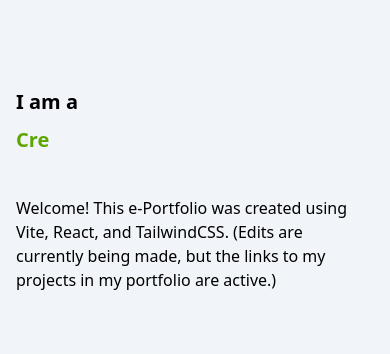
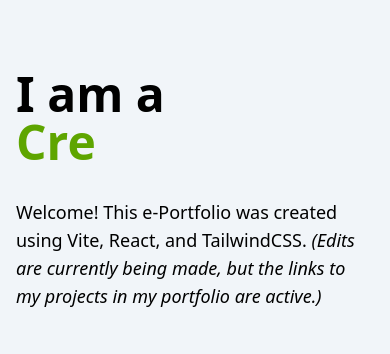
Before and after one commit to Sapereza/ePortfolio, a React (Vite) app: page / in a window 390 px wide. Shown: the part 182-536 px from the top of the page. Built offline with nearby package versions, Linux system fonts and the light colour scheme.

Commit message:
fixed some text size on the home.jsx file.

```diff
--- a/src/components/Home.jsx
+++ b/src/components/Home.jsx
@@ -11,8 +11,8 @@ const Home = () => {
 
   const sectionTitle =
     isVisible[0]
-      ? "text-xl md:text-3xl font-bold mb-4 whitespace-nowrap mt-28 md:mt-36 animate-fade-in-scale"
-      : "text-xl md:text-3xl font-medium mb-4 whitespace-nowrap mt-28 md:mt-36 animate-fade-out-scale";
+      ? "text-2xl md:text-5xl font-bold mb-4 whitespace-nowrap mt-28 md:mt-36 animate-fade-in-scale"
+      : "text-2xl md:text-5xl font-medium mb-4 whitespace-nowrap mt-28 md:mt-36 animate-fade-out-scale";
 
   const toRotate = useMemo(() => ["Front End Dev", "Designer", "Creator", "Streamer"], []);
   const [loopNum, setLoopNum] = useState(0);
@@ -65,8 +65,8 @@ const Home = () => {
               {text}
             </span>
           </h1>
-          <p className="text-black pb-4 max-w-md my-4">
-           Welcome! This e-Portfolio was created using Vite, React, and TailwindCSS. (Edits are currently being made, but the links to my projects in my portfolio are active.)
+          <p className="text-black text-lg md:text-xl pb-4 max-w-md my-4">
+           Welcome! This e-Portfolio was created using Vite, React, and TailwindCSS. <i>(Edits are currently being made, but the links to my projects in my portfolio are active.)</i>
           </p>
           <div className="relative z-0">
             <Link
```
